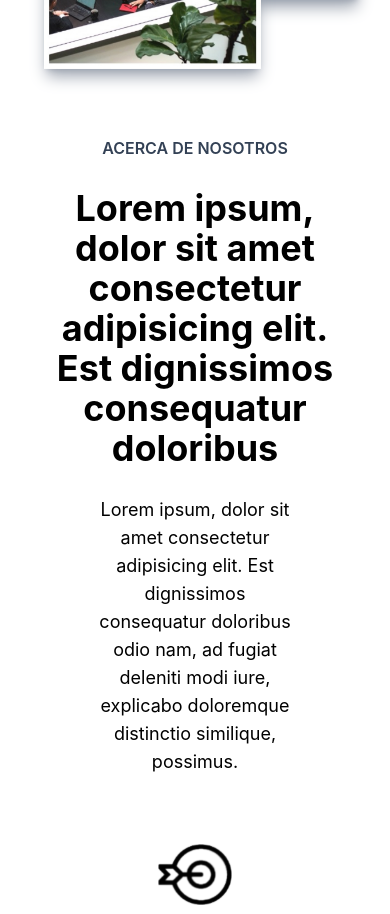
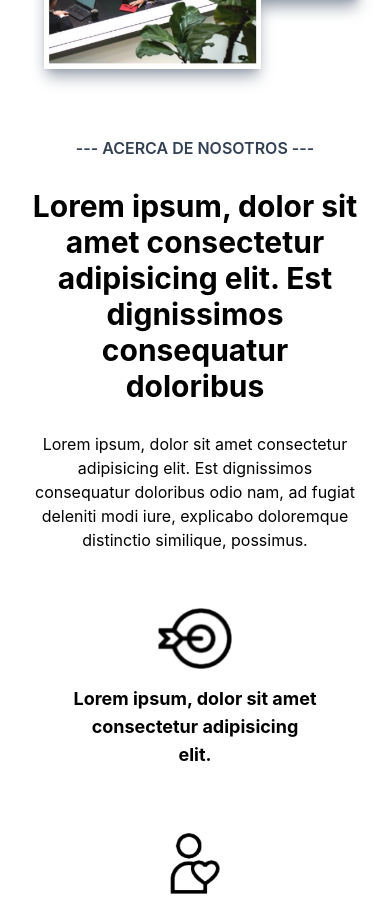
Before and after one commit to RiviCodes/rc-mockup-test, a React (Create React App) app: page / in a window 390 px wide. Shown: the part 2840-3754 px from the top of the page. Built offline with nearby package versions, Linux system fonts and the light colour scheme.

Commit message:
Add responsive styles

```diff
--- a/src/components/About.jsx
+++ b/src/components/About.jsx
@@ -5,14 +5,14 @@ export default function About() {
     <section className="flex flex-col items-center">
       <div className="flex flex-row">
         <h3 className="font-semibold text-slate-700 mb-7">
-          ACERCA DE NOSOTROS
+          --- ACERCA DE NOSOTROS ---
         </h3>
       </div>
-      <h2 className="font-bold text-center text-4xl w-9/12 mb-7">
+      <h2 className="font-bold text-center text-3xl lg:text-4xl w-10/12 md:w-9/12 lg:w-9/12 mb-7">
         Lorem ipsum, dolor sit amet consectetur adipisicing elit. Est
         dignissimos consequatur doloribus
       </h2>
-      <p className="text-center text-lg w-3/6 mb-5">
+      <p className="text-center text-md md:text-lg w-5/6 lg:w-3/6 mb-2 lg:mb-6">
         Lorem ipsum, dolor sit amet consectetur adipisicing elit. Est
         dignissimos consequatur doloribus odio nam, ad fugiat deleniti modi
         iure, explicabo doloremque distinctio similique, possimus.
```
